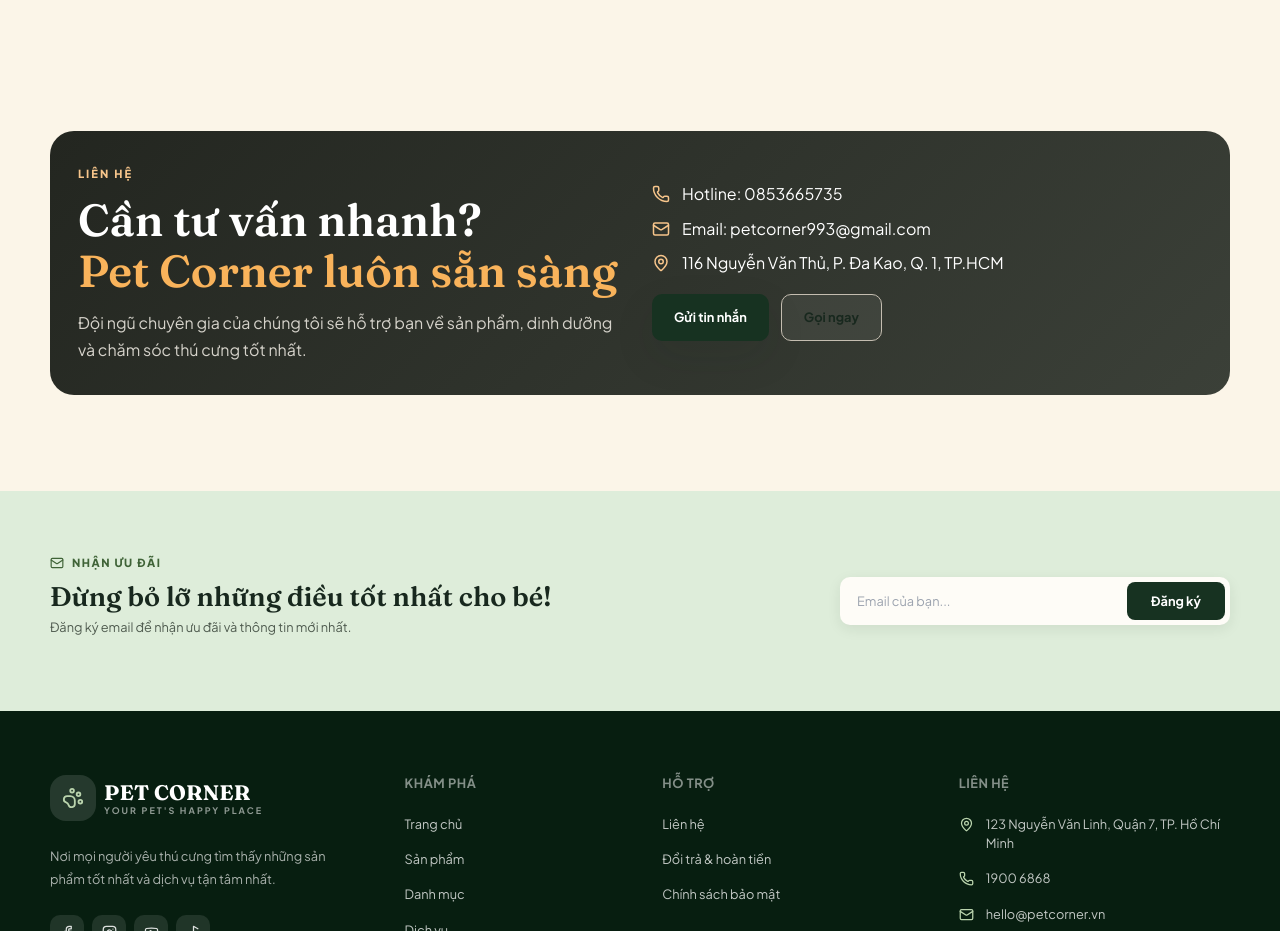
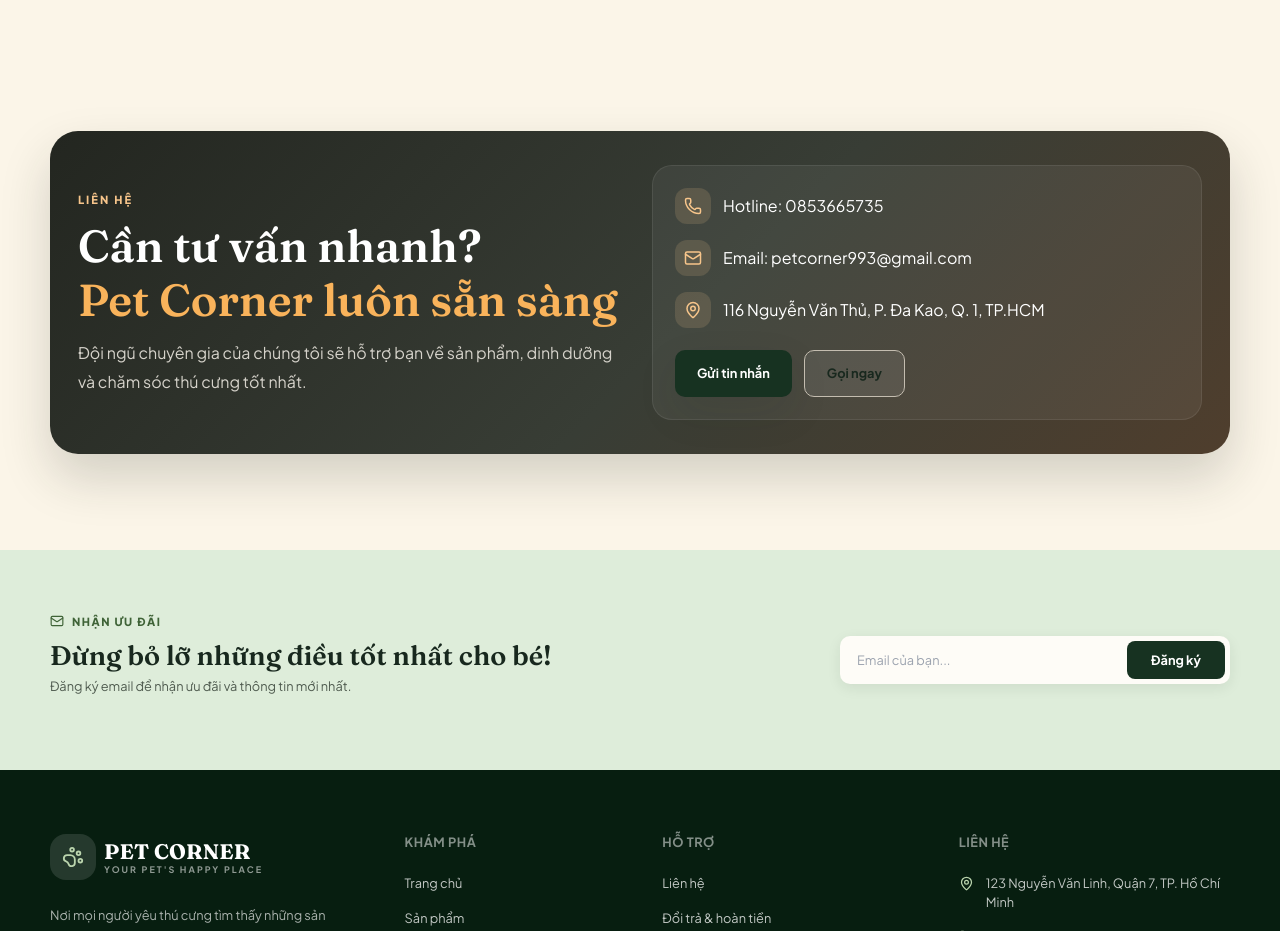
Before and after one commit to leturngkien/DATN_NHOM4, a React (Vite) app in the folder frontend_react/: page / in a window 1280 px wide. Shown: the part 5600-6531 px from the top of the page. Built offline with nearby package versions, Linux system fonts and the light colour scheme; no server answers.

Commit message:
Update home.tsx

```diff
--- a/frontend_react/src/pages/home/home.tsx
+++ b/frontend_react/src/pages/home/home.tsx
@@ -657,7 +657,7 @@
 
           setHomePosts(
             Array.isArray(blogData)
-              ? blogData.slice(0, 3)
+              ? blogData.slice(0, 6)
               : []
           );
         } catch (error) {
@@ -2463,39 +2463,69 @@
                   gap: 24,
                 }}
               >
-                {homePosts.map((post) => {
+                {homePosts.map((post, index) => {
                   const excerpt = (post.content || "").replace(/<[^>]*>/g, "").replace(/\s+/g, " ").trim();
+                  const accentColors = ["#E4572E", "#3F6640", "#F5AE16", "#7C8F6A", "#D87D46", "#8F5C42"];
 
                   return (
                     <div
                       key={post._id}
                       style={{
-                        background: "#fff",
-                        borderRadius: 18,
+                        background: "linear-gradient(180deg, #ffffff 0%, #fffaf3 100%)",
+                        borderRadius: 22,
                         overflow: "hidden",
-                        boxShadow: "0 10px 25px rgba(35, 38, 32, 0.08)",
-                        border: "1px solid rgba(35, 38, 32, 0.06)",
+                        boxShadow: "0 16px 32px rgba(35, 38, 32, 0.08)",
+                        border: "1px solid rgba(35, 38, 32, 0.05)",
+                        transition: "transform 0.25s ease, box-shadow 0.25s ease",
+                        transform: "translateY(0)",
+                        cursor: "pointer",
+                      }}
+                      onMouseEnter={(event) => {
+                        const target = event.currentTarget as HTMLDivElement;
+                        target.style.transform = "translateY(-6px)";
+                        target.style.boxShadow = "0 20px 40px rgba(35, 38, 32, 0.12)";
+                      }}
+                      onMouseLeave={(event) => {
+                        const target = event.currentTarget as HTMLDivElement;
+                        target.style.transform = "translateY(0)";
+                        target.style.boxShadow = "0 16px 32px rgba(35, 38, 32, 0.08)";
                       }}
                     >
-                      <div style={{ height: 220, overflow: "hidden" }}>
+                      <div style={{ position: "relative", height: 220, overflow: "hidden" }}>
                         <img
                           src={post.image_url || "https://images.unsplash.com/photo-1517849845537-4d257902454a?auto=format&fit=crop&w=1200&q=80"}
                           alt={post.title}
                           style={{ width: "100%", height: "100%", objectFit: "cover" }}
                         />
+                        <span
+                          style={{
+                            position: "absolute",
+                            top: 14,
+                            left: 14,
+                            background: accentColors[index % accentColors.length],
+                            color: "#fff",
+                            fontSize: 11,
+                            fontWeight: 700,
+                            letterSpacing: 1,
+                            padding: "7px 10px",
+                            borderRadius: 999,
+                          }}
+                        >
+                          {post.author || "Pet Corner"}
+                        </span>
                       </div>
 
-                      <div style={{ padding: 20 }}>
-                        <p style={{ margin: "0 0 10px", color: "#E4572E", fontSize: 12, fontWeight: 700, letterSpacing: 1.2 }}>
-                          {post.author || "Pet Corner"}
+                      <div style={{ padding: 22 }}>
+                        <p style={{ margin: "0 0 10px", color: "#726B5E", fontSize: 12, fontWeight: 700, letterSpacing: 1.3, textTransform: "uppercase" }}>
+                          {new Date(post.createdAt || Date.now()).toLocaleDateString("vi-VN", { day: "2-digit", month: "2-digit", year: "numeric" })}
                         </p>
-                        <h3 style={{ margin: "0 0 12px", color: "#232620", fontSize: 22, lineHeight: 1.4 }}>
+                        <h3 style={{ margin: "0 0 12px", color: "#232620", fontSize: 22, lineHeight: 1.4, minHeight: 66 }}>
                           {post.title}
                         </h3>
-                        <p style={{ margin: "0 0 16px", color: "#726B5E", lineHeight: 1.7 }}>
-                          {excerpt.slice(0, 120)}{excerpt.length > 120 ? "..." : ""}
+                        <p style={{ margin: "0 0 18px", color: "#726B5E", lineHeight: 1.75, minHeight: 84 }}>
+                          {excerpt.slice(0, 118)}{excerpt.length > 118 ? "..." : ""}
                         </p>
-                        <a href="/blogs" style={{ color: "#E4572E", fontWeight: 700, textDecoration: "none" }}>
+                        <a href="/blogs" style={{ color: accentColors[index % accentColors.length], fontWeight: 700, textDecoration: "none" }}>
                           Đọc tiếp →
                         </a>
                       </div>
@@ -2507,35 +2537,70 @@
           </div>
         </section>
 
-        {/* =====================================================
-            CONTACT CTA
-        ===================================================== */}
-
         <section className="section" id="contact-home">
-          <div className="container" style={{ background: "linear-gradient(135deg, #232620 0%, #3b4038 100%)", borderRadius: 24, padding: "32px 28px", color: "#fff" }}>
-            <div style={{ display: "grid", gridTemplateColumns: "repeat(auto-fit, minmax(280px, 1fr))", gap: 24, alignItems: "center" }}>
+          <div
+            className="container"
+            style={{
+              background: "linear-gradient(135deg, #232620 0%, #383d35 55%, #4f3e2d 100%)",
+              borderRadius: 28,
+              padding: "34px 28px",
+              color: "#fff",
+              boxShadow: "0 24px 50px rgba(35, 38, 32, 0.18)",
+            }}
+          >
+            <div
+              style={{
+                display: "grid",
+                gridTemplateColumns: "repeat(auto-fit, minmax(280px, 1fr))",
+                gap: 24,
+                alignItems: "center",
+              }}
+            >
               <div>
                 <span className="section-label" style={{ color: "#f7c58b" }}>LIÊN HỆ</span>
-                <h2 style={{ marginTop: 12, marginBottom: 12, color: "#fff", fontSize: "clamp(2rem, 4vw, 2.8rem)" }}>
+                <h2
+                  style={{
+                    marginTop: 12,
+                    marginBottom: 12,
+                    color: "#fff",
+                    fontSize: "clamp(2rem, 4vw, 2.8rem)",
+                    lineHeight: 1.2,
+                  }}
+                >
                   Cần tư vấn nhanh?<br />
                   <span style={{ color: "#f9b35b" }}>Pet Corner luôn sẵn sàng</span>
                 </h2>
-                <p style={{ margin: 0, color: "#d5d2ca", lineHeight: 1.7 }}>
+                <p style={{ margin: 0, color: "#d5d2ca", lineHeight: 1.8 }}>
                   Đội ngũ chuyên gia của chúng tôi sẽ hỗ trợ bạn về sản phẩm, dinh dưỡng và chăm sóc thú cưng tốt nhất.
                 </p>
               </div>
 
-              <div style={{ display: "grid", gap: 16 }}>
+              <div
+                style={{
+                  display: "grid",
+                  gap: 16,
+                  background: "rgba(255,255,255,0.06)",
+                  border: "1px solid rgba(255,255,255,0.08)",
+                  borderRadius: 20,
+                  padding: 22,
+                }}
+              >
                 <div style={{ display: "flex", alignItems: "center", gap: 12 }}>
-                  <Phone size={18} color="#F7C58B" />
+                  <div style={{ width: 36, height: 36, borderRadius: 12, display: "flex", alignItems: "center", justifyContent: "center", background: "rgba(247,197,139,0.15)" }}>
+                    <Phone size={18} color="#F7C58B" />
+                  </div>
                   <span>Hotline: 0853665735</span>
                 </div>
                 <div style={{ display: "flex", alignItems: "center", gap: 12 }}>
-                  <Mail size={18} color="#F7C58B" />
+                  <div style={{ width: 36, height: 36, borderRadius: 12, display: "flex", alignItems: "center", justifyContent: "center", background: "rgba(247,197,139,0.15)" }}>
+                    <Mail size={18} color="#F7C58B" />
+                  </div>
                   <span>Email: petcorner993@gmail.com</span>
                 </div>
                 <div style={{ display: "flex", alignItems: "center", gap: 12 }}>
-                  <MapPin size={18} color="#F7C58B" />
+                  <div style={{ width: 36, height: 36, borderRadius: 12, display: "flex", alignItems: "center", justifyContent: "center", background: "rgba(247,197,139,0.15)" }}>
+                    <MapPin size={18} color="#F7C58B" />
+                  </div>
                   <span>116 Nguyễn Văn Thủ, P. Đa Kao, Q. 1, TP.HCM</span>
                 </div>
 
@@ -2543,7 +2608,7 @@
                   <a href="/contact" className="primary-button" style={{ textDecoration: "none" }}>
                     Gửi tin nhắn
                   </a>
-                  <a href="tel:0853665735" className="secondary-button" style={{ textDecoration: "none", background: "rgba(255,255,255,0.06)" }}>
+                  <a href="tel:0853665735" className="secondary-button" style={{ textDecoration: "none", background: "rgba(255,255,255,0.08)" }}>
                     Gọi ngay
                   </a>
                 </div>
```
